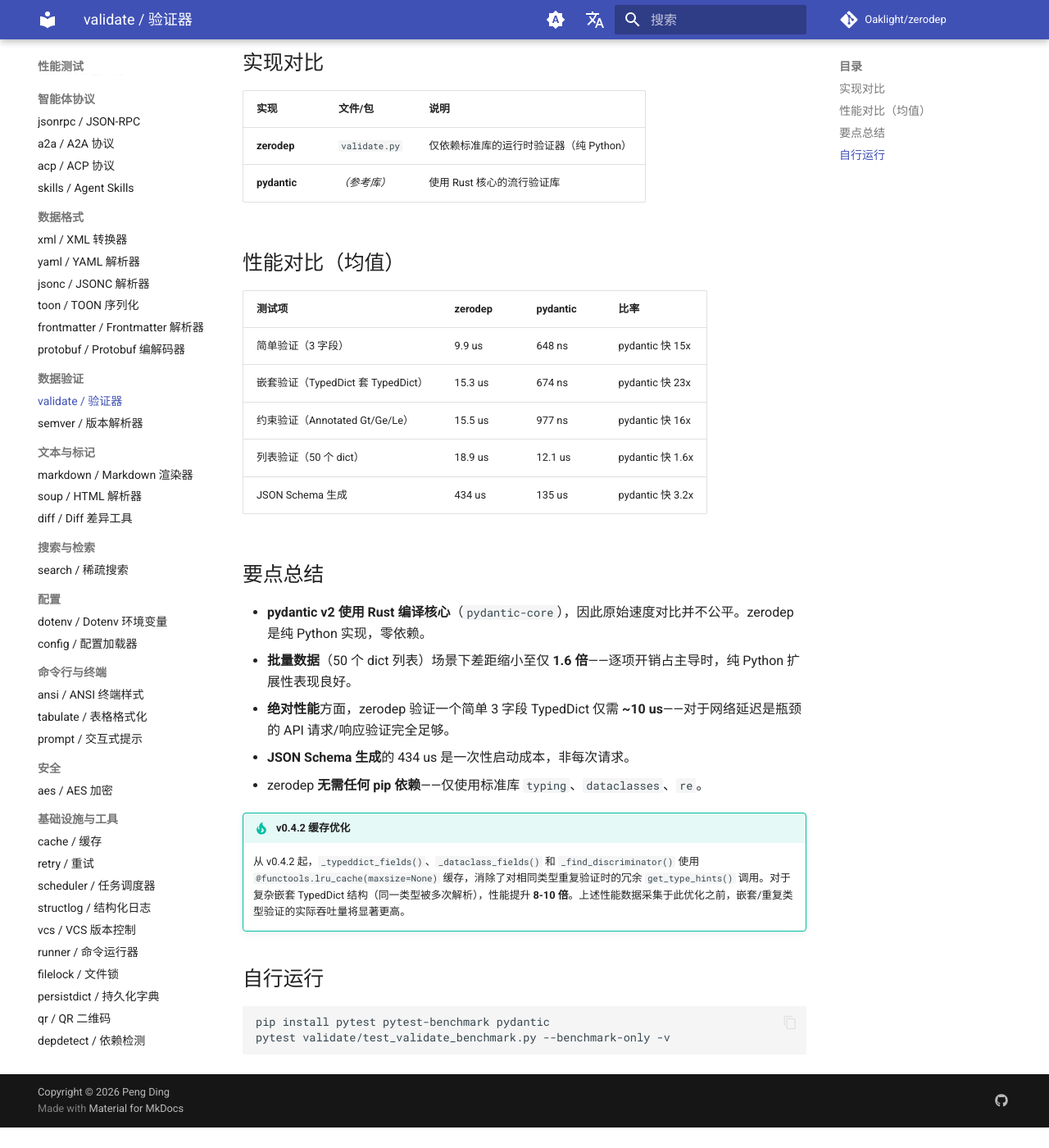
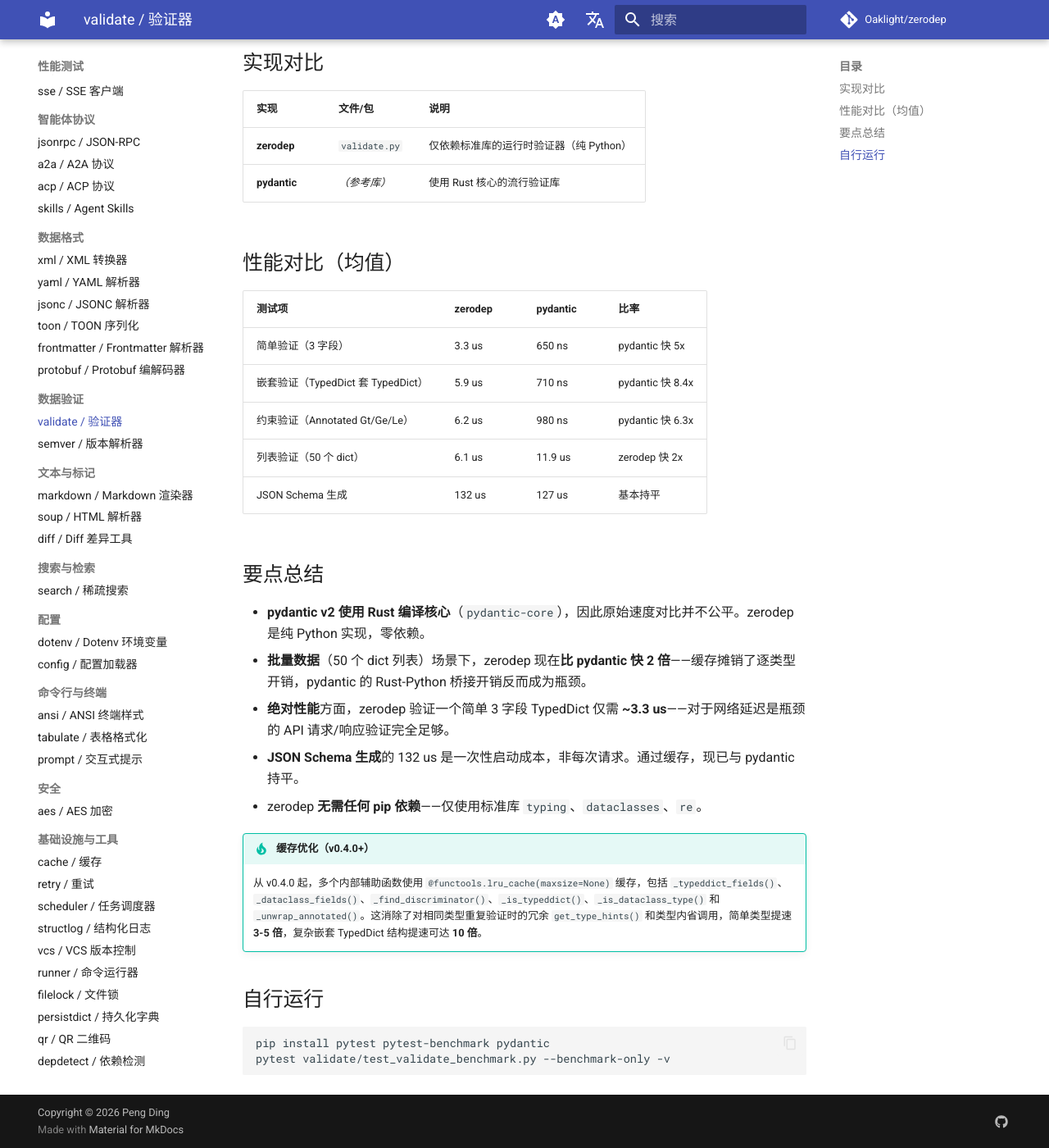
Before and after one commit to Oaklight/zerodep, an MkDocs documentation site: the page built from docs/benchmarks/validate.md, in a window 1280 px wide and 1400 px high, scrolled down 419 px. Shown: the whole window at 82% size. Built offline with MkDocs 1.6.1 and Material for MkDocs 9.7.7, drawn with Linux system fonts in a browser that asks for light colours; comment, search, counter and statistics services are not loaded; before the commit the page ends 1794 px from its top, so only the background shows below that.

Commit message:
docs: fix version references to v0.4.1

```diff
--- a/docs/benchmarks/validate.md
+++ b/docs/benchmarks/validate.md
@@ -19,22 +19,22 @@
 
 | 测试项 | zerodep | pydantic | 比率 |
 |--------|---------|----------|------|
-| 简单验证（3 字段） | 9.9 us | 648 ns | pydantic 快 15x |
-| 嵌套验证（TypedDict 套 TypedDict） | 15.3 us | 674 ns | pydantic 快 23x |
-| 约束验证（Annotated Gt/Ge/Le） | 15.5 us | 977 ns | pydantic 快 16x |
-| 列表验证（50 个 dict） | 18.9 us | 12.1 us | pydantic 快 1.6x |
-| JSON Schema 生成 | 434 us | 135 us | pydantic 快 3.2x |
+| 简单验证（3 字段） | 3.3 us | 650 ns | pydantic 快 5x |
+| 嵌套验证（TypedDict 套 TypedDict） | 5.9 us | 710 ns | pydantic 快 8.4x |
+| 约束验证（Annotated Gt/Ge/Le） | 6.2 us | 980 ns | pydantic 快 6.3x |
+| 列表验证（50 个 dict） | 6.1 us | 11.9 us | zerodep 快 2x |
+| JSON Schema 生成 | 132 us | 127 us | 基本持平 |
 
 ## 要点总结
 
 - **pydantic v2 使用 Rust 编译核心**（`pydantic-core`），因此原始速度对比并不公平。zerodep 是纯 Python 实现，零依赖。
-- **批量数据**（50 个 dict 列表）场景下差距缩小至仅 **1.6 倍**——逐项开销占主导时，纯 Python 扩展性表现良好。
-- **绝对性能**方面，zerodep 验证一个简单 3 字段 TypedDict 仅需 **~10 us**——对于网络延迟是瓶颈的 API 请求/响应验证完全足够。
-- **JSON Schema 生成**的 434 us 是一次性启动成本，非每次请求。
+- **批量数据**（50 个 dict 列表）场景下，zerodep 现在**比 pydantic 快 2 倍**——缓存摊销了逐类型开销，pydantic 的 Rust-Python 桥接开销反而成为瓶颈。
+- **绝对性能**方面，zerodep 验证一个简单 3 字段 TypedDict 仅需 **~3.3 us**——对于网络延迟是瓶颈的 API 请求/响应验证完全足够。
+- **JSON Schema 生成**的 132 us 是一次性启动成本，非每次请求。通过缓存，现已与 pydantic 持平。
 - zerodep **无需任何 pip 依赖**——仅使用标准库 `typing`、`dataclasses`、`re`。
 
-!!! tip "v0.4.2 缓存优化"
-    从 v0.4.2 起，`_typeddict_fields()`、`_dataclass_fields()` 和 `_find_discriminator()` 使用 `@functools.lru_cache(maxsize=None)` 缓存，消除了对相同类型重复验证时的冗余 `get_type_hints()` 调用。对于复杂嵌套 TypedDict 结构（同一类型被多次解析），性能提升 **8-10 倍**。上述性能数据采集于此优化之前，嵌套/重复类型验证的实际吞吐量将显著更高。
+!!! tip "缓存优化（v0.4.0+）"
+    从 v0.4.0 起，多个内部辅助函数使用 `@functools.lru_cache(maxsize=None)` 缓存，包括 `_typeddict_fields()`、`_dataclass_fields()`、`_find_discriminator()`、`_is_typeddict()`、`_is_dataclass_type()` 和 `_unwrap_annotated()`。这消除了对相同类型重复验证时的冗余 `get_type_hints()` 和类型内省调用，简单类型提速 **3-5 倍**，复杂嵌套 TypedDict 结构提速可达 **10 倍**。
 
 ## 自行运行
 
```
Also changed, not shown: docs/changelog.md (+2 -2 lines), docs/modules/validate.md (+2 -2 lines).
